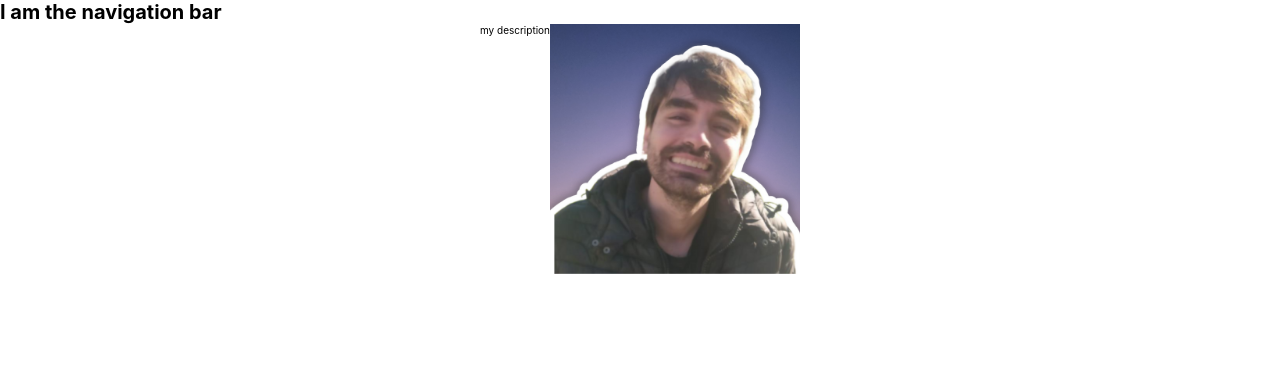
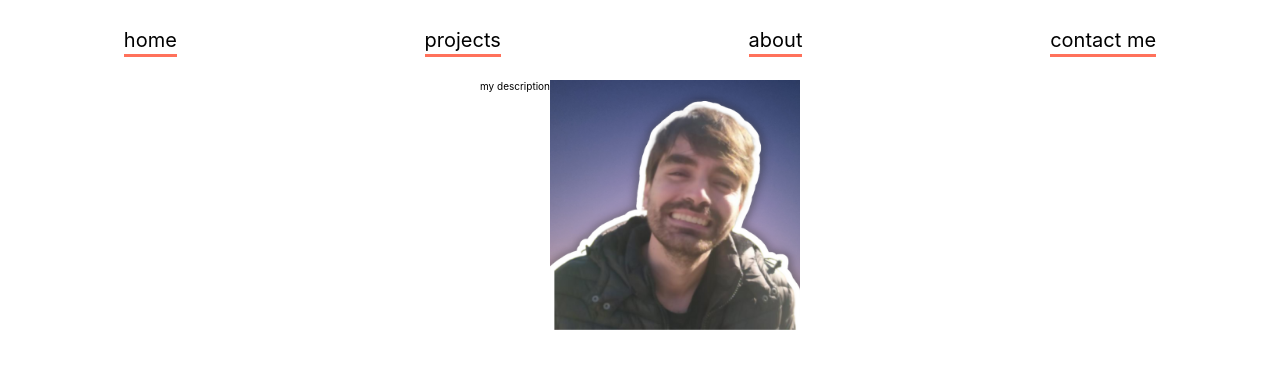
Before and after one commit to BrenoFischer/portfolio, a React (Create React App) app: page / in a window 1280 px wide. Shown: the top 368 px of the page. Built offline with nearby package versions, Linux system fonts and the light colour scheme.

Commit message:
nav bar initial style

```diff
--- /dev/null
+++ b/src/routes/navigation/navigation.styles.scss
@@ -0,0 +1,37 @@
+.nav {
+    height: 8rem;
+    width: 100%;
+    display: flex;
+    align-items: center;
+    justify-content: center;
+
+    &-links {
+        width: 100%;
+        display: flex;
+        justify-content: space-around;
+    }
+
+    &-link {
+        position: relative;
+        text-decoration: none;
+        color: black;
+        text-transform: lowercase;
+        font-size: 2rem;
+
+
+        &-border {
+            width: 100%;
+            position: absolute;
+            bottom: -5px;
+                background-color: rgb(255, 113, 91);
+            height: 0.3rem;
+            z-index: -1;
+            transition: all 0.2s;
+        }
+
+        &:hover &-border {
+            height: 0.5rem;
+            bottom: -3px;
+        }
+    }
+}
--- a/src/routes/navigation/navigaton.components.jsx
+++ b/src/routes/navigation/navigaton.components.jsx
@@ -1,9 +1,30 @@
-import { Outlet } from "react-router-dom";
+import { Outlet, Link } from "react-router-dom";
+
+import './navigation.styles.scss';
 
 const Navigation = () => {
     return (
         <>
-            <h1>I am the navigation bar</h1>
+            <div className="nav">
+                <ul className="nav-links">
+                    <Link className="nav-link" to='/projects'>
+                        Home
+                        <div className="nav-link-border"></div>
+                    </Link>
+                    <Link className="nav-link" to='/projects'>
+                        Projects
+                        <div className="nav-link-border"></div>
+                    </Link>
+                    <Link className="nav-link" to='/about'>
+                        About
+                        <div className="nav-link-border"></div>
+                    </Link>
+                    <Link className="nav-link" to='/contact'>
+                        Contact me
+                        <div className="nav-link-border"></div>
+                    </Link>
+                </ul>
+            </div>
             <Outlet />
         </>
     );
```
